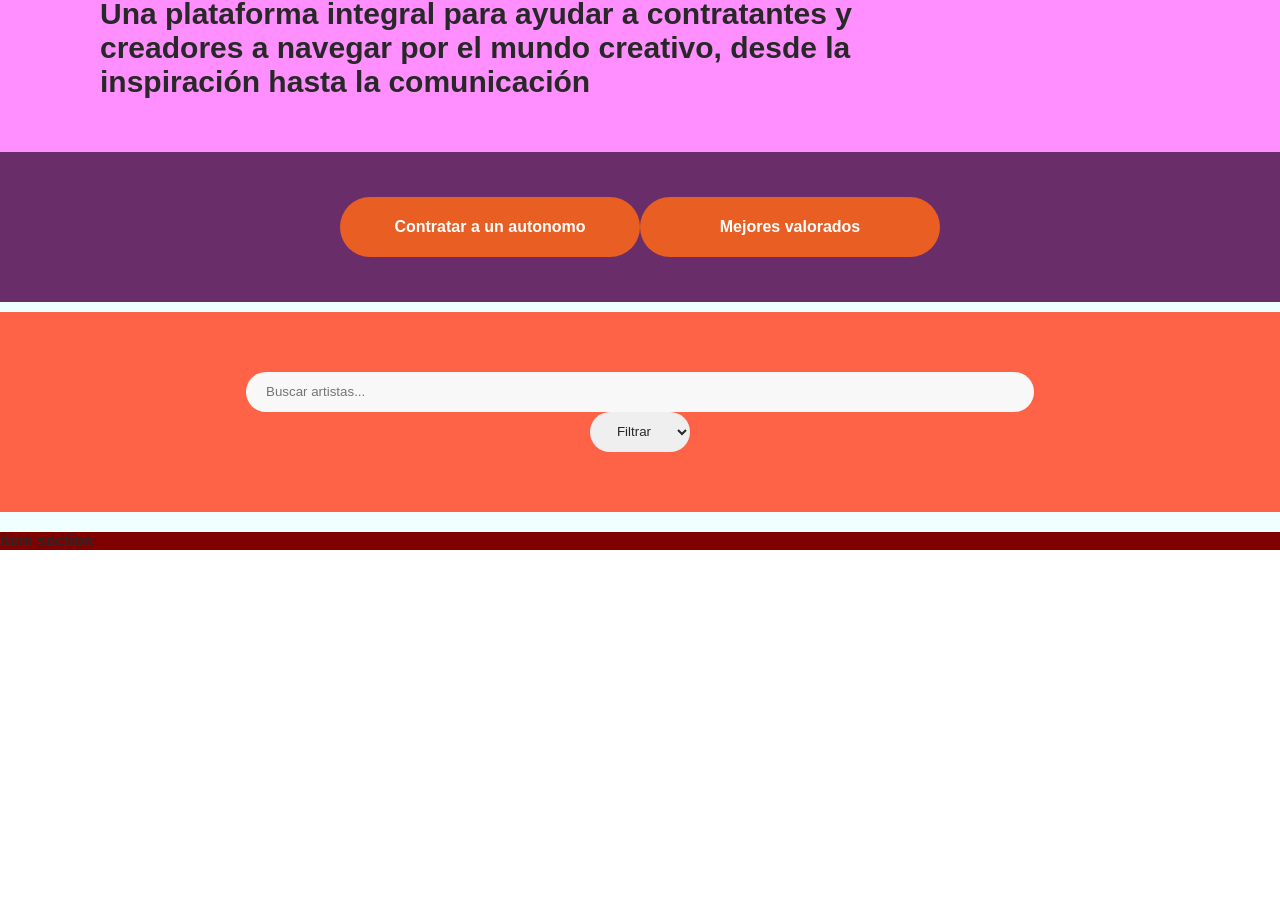
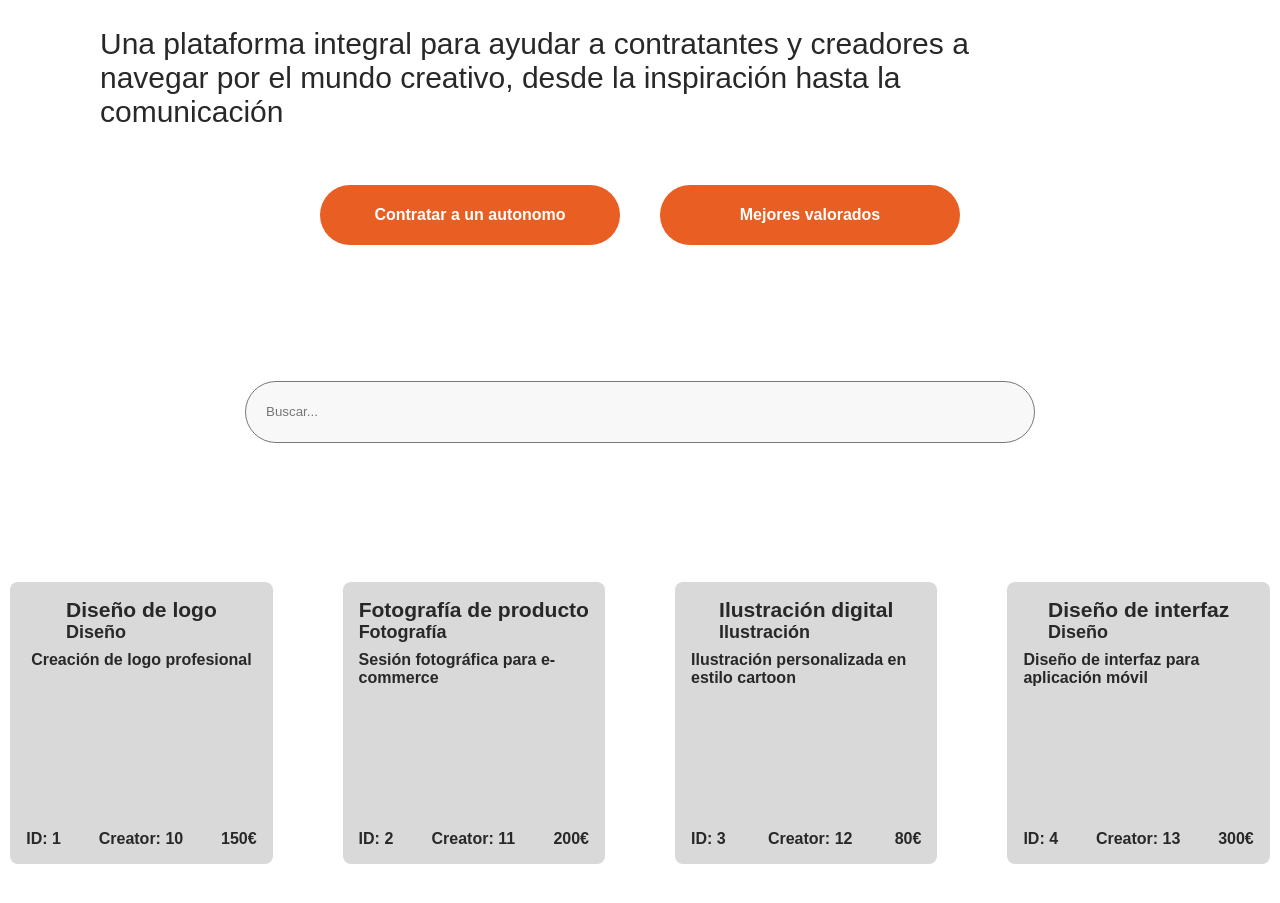
Before and after one commit to HelenaLM32/ECHO, a React app in the folder frontend/: page / in a window 1280 px wide. Shown: the part 519-1422 px from the top of the page. Before the commit the page ends 1069 px from the top, so only its background shows below. Built offline with nearby package versions, Linux system fonts and the light colour scheme; the HTML template or start-up script is replaced by a standard one.

Commit message:
frontend-homepage-items
he creado una homepage con varias funciones, importa los componentes del backend de items mediante MOCK!!!, falta crear items sections

```diff
--- /dev/null
+++ b/frontend/src/components/ItemProduct/ItemProduct.css
@@ -0,0 +1,23 @@
+.item-product {
+    display: flex;
+    flex-direction: column;
+    align-items: center;
+    padding: 16px;
+    border-radius: 8px;
+    width: 18%;
+    height: 250px;
+    background-color: var(--gray);
+}
+
+.item-product-footer {
+    display: flex;
+    justify-content: space-between;
+    width: 100%;
+    margin-top: auto;
+}
+
+.item-product-header {
+    font-size: 18px;
+    font-weight: 600;
+    margin-bottom: 8px;
+}
--- a/frontend/src/components/ItemProduct/ItemProduct.jsx
+++ b/frontend/src/components/ItemProduct/ItemProduct.jsx
@@ -1,9 +1,21 @@
-import React from 'react'
+import React from "react";
+import "./ItemProduct.css";
 
 function ItemProduct({ id, creatorId, title, description, basePrice, itemType }) {
   return (
-    <div>ItemProduct</div>
-  )
+    <div className="item-product">
+      <div className="item-product-header">
+        <h3>{title}</h3>
+        <span>{itemType}</span>
+      </div>
+      <p>{description}</p>
+      <div className="item-product-footer">
+        <span>ID: {id}</span>
+        <span>Creator: {creatorId}</span>
+        <span>{basePrice}€</span>
+      </div>
+    </div>
+  );
 }
 
-export default ItemProduct
+export default ItemProduct;
--- /dev/null
+++ b/frontend/src/components/ItemsList/ItemsList.jsx
@@ -0,0 +1,47 @@
+import React, { useState, useEffect } from "react";
+import ItemProduct from "../ItemProduct/ItemProduct.jsx";
+import { API_URL } from "../../services/config.js";
+
+const MOCK_ITEMS = [
+  { id: 1, creatorId: 10, title: "Diseño de logo", description: "Creación de logo profesional", basePrice: 150.0, itemType: "Diseño" },
+  { id: 2, creatorId: 11, title: "Fotografía de producto", description: "Sesión fotográfica para e-commerce", basePrice: 200.0, itemType: "Fotografía" },
+  { id: 3, creatorId: 12, title: "Ilustración digital", description: "Ilustración personalizada en estilo cartoon", basePrice: 80.0, itemType: "Ilustración" },
+  { id: 4, creatorId: 13, title: "Diseño de interfaz", description: "Diseño de interfaz para aplicación móvil", basePrice: 300.0, itemType: "Diseño" },
+
+
+];
+
+function ItemsList() {
+  const [items, setItems] = useState([]);
+  const [loading, setLoading] = useState(true);
+  const [error, setError] = useState(null);
+
+  useEffect(() => {
+    const fetchItems = async () => {
+      try {
+        // const res = await fetch(`${API_URL}/items`);
+        // if (!res.ok) throw new Error("Error al obtener los items");
+        // setItems(await res.json());
+        setItems(MOCK_ITEMS); // <- mock para probar
+      } catch (error) {
+        setError(error.message);
+      } finally {
+        setLoading(false);
+      }
+    };
+    fetchItems();
+  }, []);
+
+  if (loading) return <p>Cargando items...</p>;
+  if (error) return <p>Error: {error}</p>;
+
+  return (
+    <>
+      {items.map((item) => (
+        <ItemProduct key={item.id} {...item} />
+      ))}
+    </>
+  );
+}
+
+export default ItemsList;
--- a/frontend/src/pages/Home/Home.css
+++ b/frontend/src/pages/Home/Home.css
@@ -1,6 +1,5 @@
 .home-container {
   display: flex;
-  background-color: azure;
   justify-content: center;
   flex-direction: column;
   width: 100%;
@@ -8,7 +7,6 @@
 
 .home-container-top {
   display: flex;
-  background-color: thistle;
   width: 100%;
   height: 750px;
   margin-bottom: 10px;
@@ -17,7 +15,6 @@
 
 #home-container-top-text {
   display: flex;
-  background-color: rgb(255, 143, 255);
   width: 100%;
   height: 80%;
   flex-direction: column;
@@ -25,16 +22,15 @@
 
 #home-container-top-buttons {
   align-items: center;
+  gap: 40px;
   justify-content: center;
   display: flex;
-  background-color: rgb(105, 45, 105);
   width: 100%;
-  height: 20%;
+  height: 40%;
 }
 
 .home-container-search-section {
   display: flex;
-  background-color: tomato;
   justify-content: center;
   align-items: center;
   margin-bottom: 20px;
@@ -43,16 +39,21 @@
   height: 200px;
 }
 .home-container-item-section {
+  justify-content: center;
+  align-items: center;
+  margin-top: 50px;
   width: 100%;
-  background-color: maroon;
+  display: flex;
+  gap: 70px;
+  flex-direction: row;
+  margin-bottom: 100px;
 }
 .search-bar {
   background-color: var(--white);
-  border: none;
-  height: 40px;
-  width: 300px;
+  border: 1px solid #797979;
+  height: 60px;
+  width: 700px;
   border-radius: 100px;
-  padding-left: 20px;
 }
 
 .button-top {
@@ -78,8 +79,10 @@
 }
 
 #top-p-text {
+  margin-top: 30px;
   font-size: 30px;
   margin-left: 100px;
+  font-weight: 200;
   width: 70%;
 }
 
--- a/frontend/src/pages/Home/Home.jsx
+++ b/frontend/src/pages/Home/Home.jsx
@@ -1,7 +1,10 @@
-import React from "react";
+import React, { useState } from "react";
 import "./Home.css";
+import ItemsList from "../../components/ItemsList/ItemsList";
 
 export default function Home() {
+  const [filtro, setFiltro] = useState("");
+
   return (
     <div className="home-container">
       <div className="home-container-top">
@@ -21,19 +24,23 @@ export default function Home() {
       <div className="home-container-search-section">
         <input
           type="text"
-          placeholder="Buscar artistas..."
+          placeholder="Buscar..."
           className="search-bar"
         />
-        <select  className="filter-button" onChange={(e) => setFiltro(e.target.value)} defaultValue="">
-          <option value="" disabled>
-            Filtrar
-          </option>
+        {/* <select
+          className="filter-button"
+          onChange={(e) => setFiltro(e.target.value)}
+          defaultValue=""
+        >
+          <option value="" disabled>Filtrar</option>
           <option value="activo">filtro 1</option>
           <option value="inactivo">filtro 2</option>
           <option value="pendiente">filtro 3</option>
-        </select>
+        </select> */}
       </div>
-      <div className="home-container-item-section">item section</div>
+      <div className="home-container-item-section">
+        <ItemsList />
+      </div>
     </div>
   );
 }
--- a/frontend/src/styles/variables.css
+++ b/frontend/src/styles/variables.css
@@ -3,6 +3,7 @@
     --true-white: #FFFFFF;
     --white: #F8F8F8;
     --orange: #E95E23;
+    --gray: #D9D9D9;
 }
 
 /* css variable example:
```
